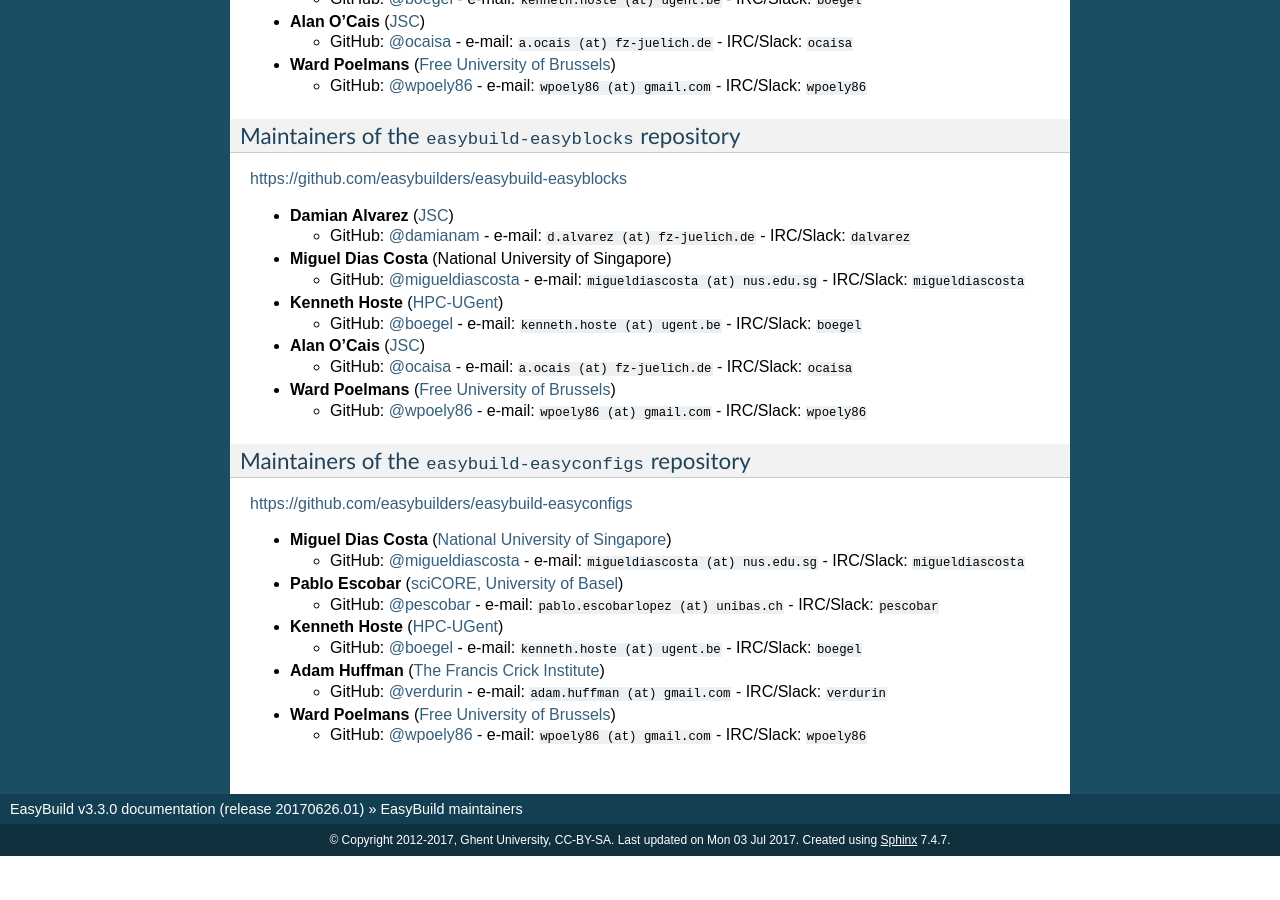
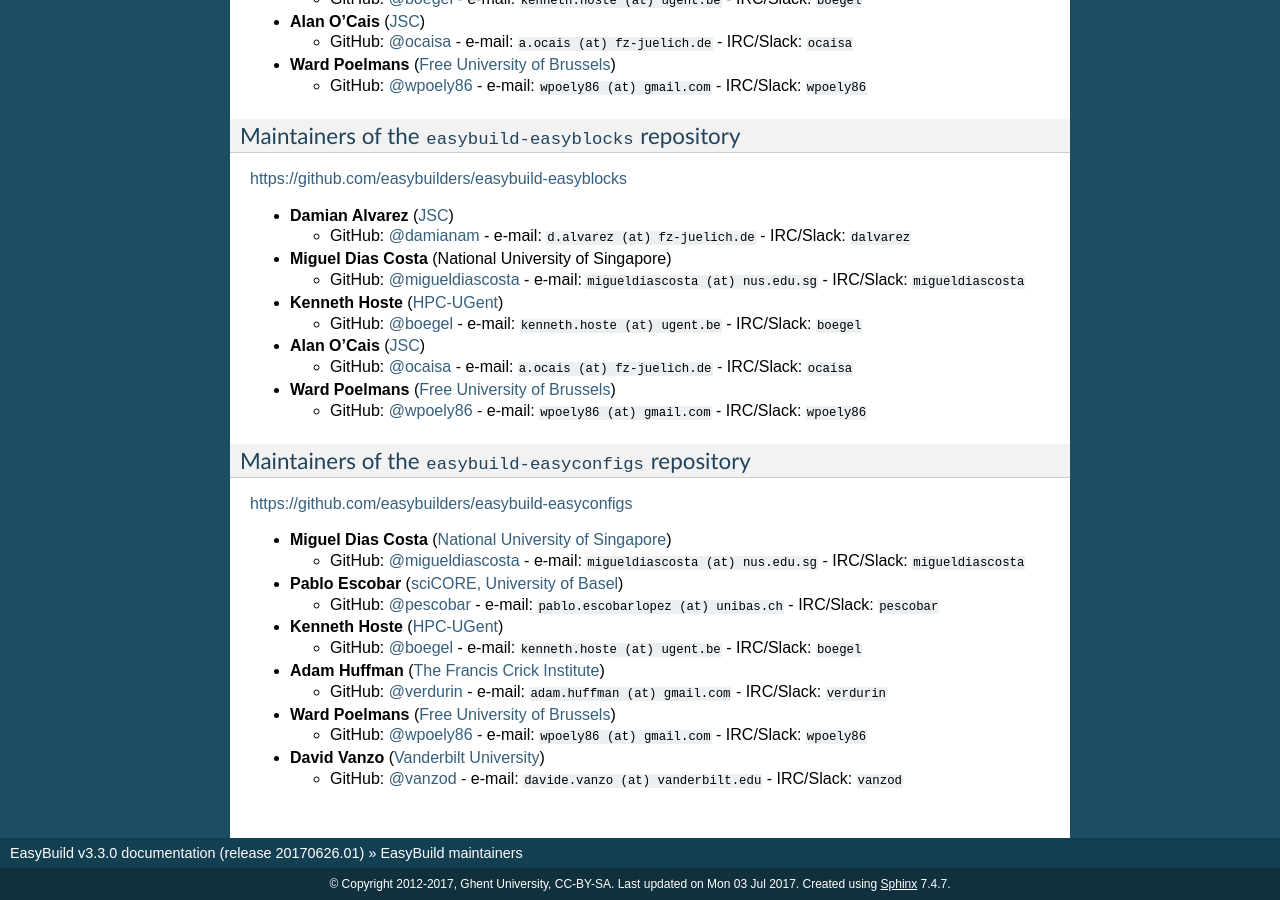
Before and after one commit to easybuilders/easybuild, a Sphinx documentation site: the page built from docs/Maintainers.rst, in a window 1280 px wide and 900 px high, scrolled down 1416 px. Built offline with Sphinx 7.4.7, drawn with Linux system fonts in a browser that asks for light colours; before the commit the page ends 2272 px from its top, so only the background shows below that.

Commit message:
add @vanzod as maintainer for easyconfigs repo

```diff
--- a/docs/Maintainers.rst
+++ b/docs/Maintainers.rst
@@ -150,3 +150,7 @@
 * **Ward Poelmans** (`Free University of Brussels <https://cc.ulb.ac.be/hpc/>`_)
 
   * GitHub: `@wpoely86 <https://github.com/wpoely86>`_ - e-mail: ``wpoely86 (at) gmail.com`` - IRC/Slack: ``wpoely86``
+
+* **David Vanzo** (`Vanderbilt University <http://www.accre.vanderbilt.edu/>`_)
+
+  * GitHub: `@vanzod <https://github.com/vanzod>`_ - e-mail: ``davide.vanzo (at) vanderbilt.edu`` - IRC/Slack: ``vanzod``
```
